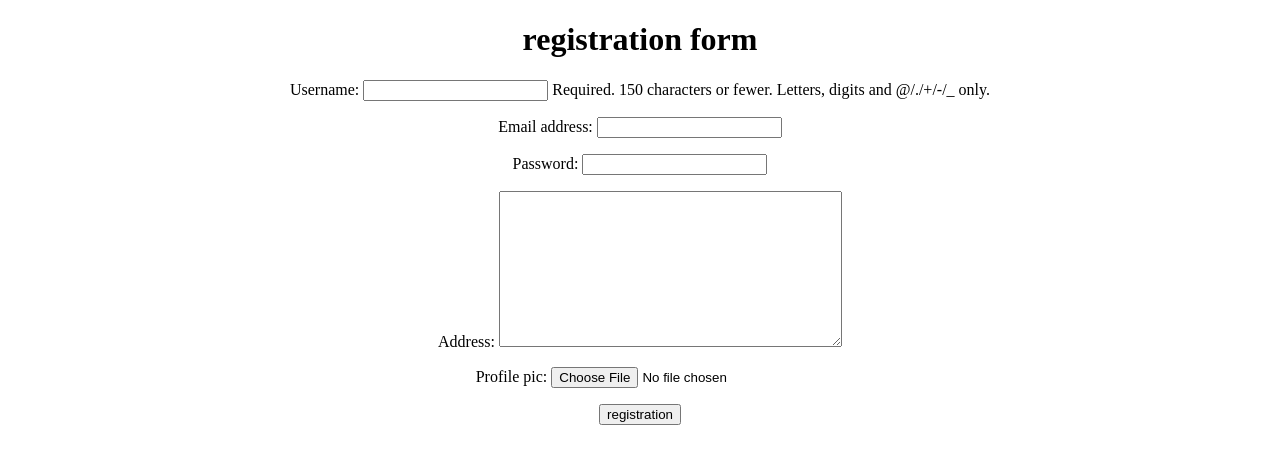
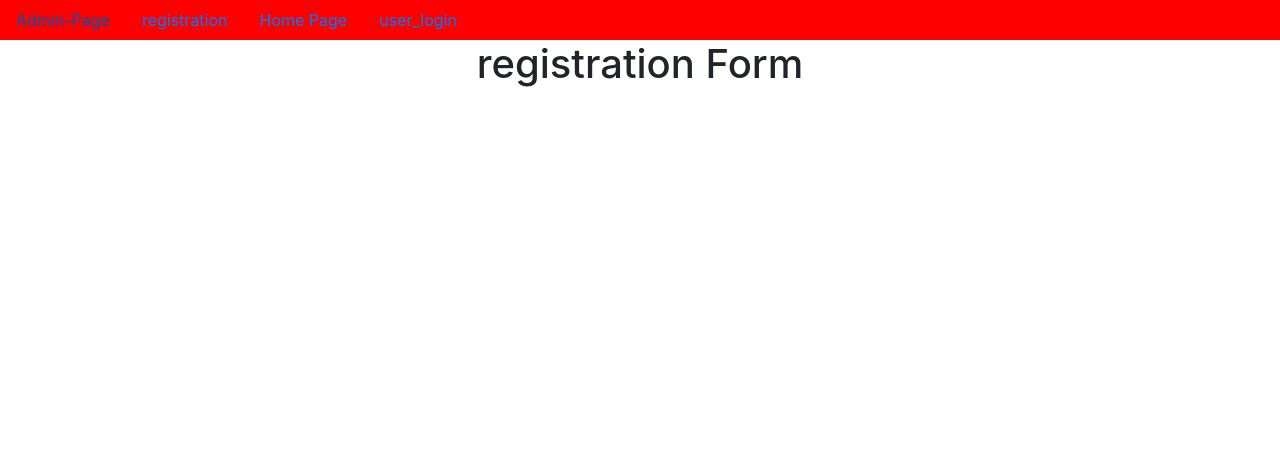
Before and after one commit to v-sreevani/User-Registration-project34, a Django app: page /registration/ in a window 1280 px wide. Shown: the top 464 px of the page. Run offline with Django 4.2, Linux system fonts and the light colour scheme.

Commit message:
first commit

```diff
--- a/app/views.py
+++ b/app/views.py
@@ -2,6 +2,10 @@ from django.shortcuts import render
 from app.forms import *
 from django.http import HttpResponse
 from django.core.mail import send_mail
+from django.http import HttpResponseRedirect
+from django.contrib.auth import authenticate,login,logout
+from django.urls import reverse
+from django.contrib.auth.decorators import login_required
 # Create your views here.
 
 def registration(request):
@@ -29,7 +33,37 @@ def registration(request):
 
 
             return HttpResponse('registration successfully')
+
         else:
             return HttpResponse('not valid')
 
     return render(request,'registration.html',d)
+
+def home(request):
+
+    if request.session.get('username'):
+        username=request.session.get('username')
+        d={'username':username}
+        return render(request,'home.html',d)
+
+    return render(request,'home.html')
+
+def user_login(request):
+    if request.method=='POST':
+        username=request.POST['username']
+        password=request.POST['password']
+
+        AUO=authenticate(username=username,password=password)
+        if AUO and AUO.is_active:
+            login(request,AUO)
+            request.session['username']=username
+            return HttpResponseRedirect(reverse('home'))
+        else:
+            return HttpResponse('Invalid username or password')
+
+    return render(request,'user_login.html')
+
+@login_required
+def user_logout(request):
+    logout(request)
+    return HttpResponseRedirect(reverse('home'))
--- a/project34/urls.py
+++ b/project34/urls.py
@@ -22,6 +22,10 @@ from app.views import *
 urlpatterns = [
     path('admin/', admin.site.urls),
     path('registration/',registration,name='registration'),
+    path('home/',home,name='home'),
+    path('user_login/',user_login,name='user_login'),
+    path('user_logout/',user_logout,name='user_logout'),
+
 
 
 ]+static(settings.MEDIA_URL,document_root=settings.MEDIA_ROOT)
--- /dev/null
+++ b/templates/dummy.html
@@ -0,0 +1,50 @@
+<!doctype html>
+<html lang="en">
+  <head>
+    <!-- Required meta tags -->
+    <meta charset="utf-8">
+    <meta name="viewport" content="width=device-width, initial-scale=1, shrink-to-fit=no">
+
+    <!-- Bootstrap CSS -->
+    <link rel="stylesheet" href="https://cdn.jsdelivr.net/npm/bootstrap@4.6.2/dist/css/bootstrap.min.css" integrity="sha384-xOolHFLEh07PJGoPkLv1IbcEPTNtaed2xpHsD9ESMhqIYd0nLMwNLD69Npy4HI+N" crossorigin="anonymous">
+{% block title %}
+    <title>Hello, world!</title>
+{% endblock %}
+  </head>
+  <body>
+
+<center>
+    <nav class="nav" style="background-color: red
+    ;">
+
+        <a href="{% url 'admin:index' %}" class="nav-link">Admin-Page</a>
+        <a href="{% url 'registration' %}" class="nav-link">registration</a>
+        <a href="{% url 'home' %}" class="nav-link">Home Page</a>
+        {% if user.is_authenticated %}
+      <a href="{% url 'user_logout' %}" class="nav-link">user_logout</a>
+      {% else %}
+      <a href="{% url 'user_login' %}" class="nav-link">user_login</a>
+      {% endif %}
+
+
+
+
+    </nav>
+    <!-- Optional JavaScript; choose one of the two! -->
+
+    <!-- Option 1: jQuery and Bootstrap Bundle (includes Popper) -->
+    <script src="https://cdn.jsdelivr.net/npm/jquery@3.5.1/dist/jquery.slim.min.js" integrity="sha384-DfXdz2htPH0lsSSs5nCTpuj/zy4C+OGpamoFVy38MVBnE+IbbVYUew+OrCXaRkfj" crossorigin="anonymous"></script>
+    <script src="https://cdn.jsdelivr.net/npm/bootstrap@4.6.2/dist/js/bootstrap.bundle.min.js" integrity="sha384-Fy6S3B9q64WdZWQUiU+q4/2Lc9npb8tCaSX9FK7E8HnRr0Jz8D6OP9dO5Vg3Q9ct" crossorigin="anonymous"></script>
+
+    <!-- Option 2: Separate Popper and Bootstrap JS -->
+    <!--
+    <script src="https://cdn.jsdelivr.net/npm/jquery@3.5.1/dist/jquery.slim.min.js" integrity="sha384-DfXdz2htPH0lsSSs5nCTpuj/zy4C+OGpamoFVy38MVBnE+IbbVYUew+OrCXaRkfj" crossorigin="anonymous"></script>
+    <script src="https://cdn.jsdelivr.net/npm/popper.js@1.16.1/dist/umd/popper.min.js" integrity="sha384-9/reFTGAW83EW2RDu2S0VKaIzap3H66lZH81PoYlFhbGU+6BZp6G7niu735Sk7lN" crossorigin="anonymous"></script>
+    <script src="https://cdn.jsdelivr.net/npm/bootstrap@4.6.2/dist/js/bootstrap.min.js" integrity="sha384-+sLIOodYLS7CIrQpBjl+C7nPvqq+FbNUBDunl/OZv93DB7Ln/533i8e/mZXLi/P+" crossorigin="anonymous"></script>
+    -->
+{% block body_block %}
+{% endblock %}
+
+</center>
+  </body>
+</html>
--- a/templates/registration.html
+++ b/templates/registration.html
@@ -1,22 +1,14 @@
-<!DOCTYPE html>
-<html lang="en">
-<head>
-    <meta charset="UTF-8">
-    <meta http-equiv="X-UA-Compatible" content="IE=edge">
-    <meta name="viewport" content="width=device-width, initial-scale=1.0">
-    <title>Document</title>
-</head>
-<body>
+
     <center>
-        <h1>registration form</h1>
+{% extends 'dummy.html' %}
+{% block title %}
+    <title>registration</title>
+{% endblock %}
 
-        <form method="POST" enctype="multipart/form-data">
-            {% csrf_token %}
+{% block body_block %}
+        <h1>registration Form</h1>
 
-                {{UFO.as_p}}
-                {{PFO.as_p}}
-        <input type="submit" value="registration">
-        </form>
+
+
+{% endblock %}
     </center>
-</body>
-</html>
```
Also changed, not shown: templates/home.html (added, +17 -0 lines), templates/user_login.html (added, +30 -0 lines), db.sqlite3.
